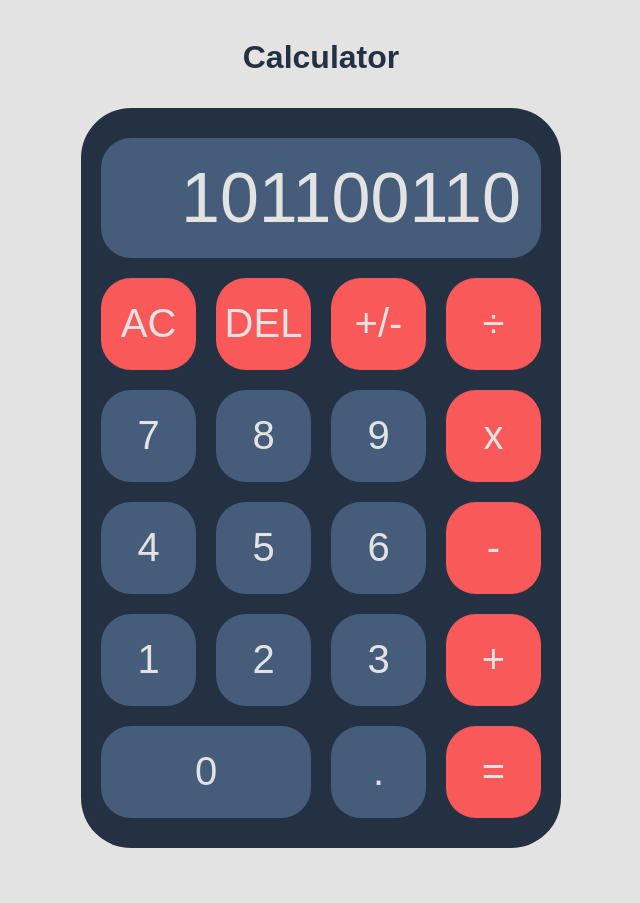
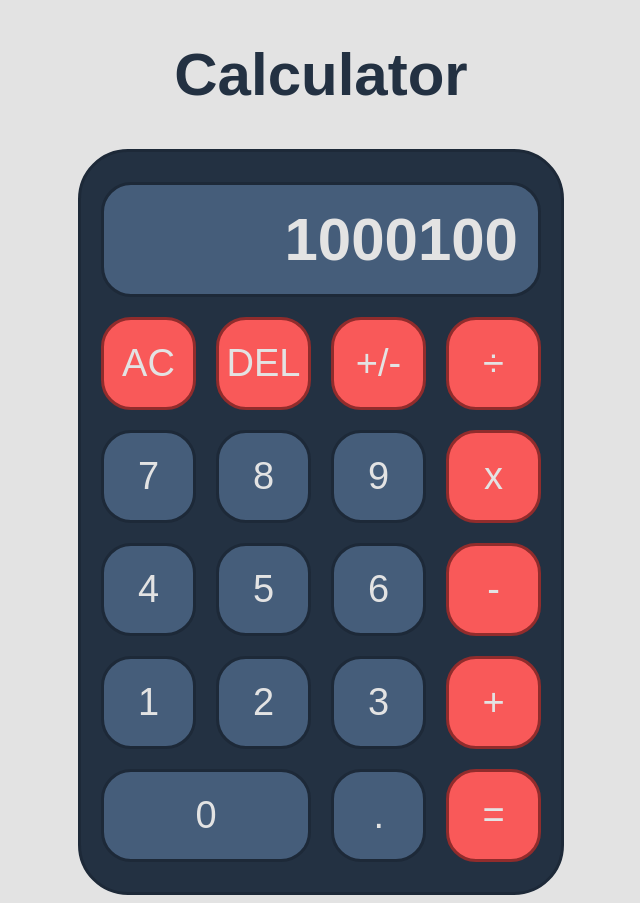
Before and after one commit to Cole-Donovan/calculator, a plain HTML site: page index.html in a window 1280 px wide. Shown: the whole page, without its empty margins (319-959 px from the left). Before the commit the page ends 856 px from the top, so only its background shows below. Drawn offline with Linux system fonts and the light colour scheme.

Commit message:
Minor style changes
Flexbox size adjustments, font and border adjustments

```diff
--- a/calculator.js
+++ b/calculator.js
@@ -0,0 +1,10 @@
+const buttons = document.getElementsByClassName('button-box');
+
+buttons.addEventListener('mouseover', function (e) {
+    e.target.style.background = '#6643b5';
+});
+
+for (let i = 0; i < array.length; i++) {
+    const element = array[i];
+
+}
--- a/index.html
+++ b/index.html
@@ -9,38 +9,41 @@
 </head>
 <body>
     <h1 id="title">Calculator</h1>
+
     <div id="calculator-container">
-        <div id="display-container">101100110</div>
-
+        <!-- display -->
+        <div id="display-container">1000100</div>
+        <!-- row 1 -->
         <div class="row-container">
             <button class="button-box">AC</button>
             <button class="button-box">DEL</button>
             <button class="button-box">+/-</button>
             <button class="button-box">&#247</button>
         </div>
-
+        <!-- row 2 -->
         <div class="row-container">
             <button class="button-box grey">7</button>
             <button class="button-box grey">8</button>
             <button class="button-box grey">9</button>
             <button class="button-box">x</button>
         </div>
-
+        <!-- row 3 -->
         <div class="row-container">
             <button class="button-box grey">4</button>
             <button class="button-box grey">5</button>
             <button class="button-box grey">6</button>
             <button class="button-box">-</button>
         </div>
-
+        <!-- row 4 -->
         <div class="row-container">
             <button class="button-box grey">1</button>
             <button class="button-box grey">2</button>
             <button class="button-box grey">3</button>
             <button class="button-box">+</button>
         </div>
+        <!-- row 5 -->
         <div class="row-container">
-            <button id="zero-button" class="grey">0</button>
+            <button class="zero-button grey button-box">0</button>
             <button class="button-box grey">.</button>
             <button class="button-box">=</button>
         </div>
--- a/styles.css
+++ b/styles.css
@@ -2,16 +2,16 @@
 body {
     background-color: #e3e3e3;
     color: #e3e3e3;
-    padding-top: 10px;
     font-family: Arial, sans-serif;
 }
 
 #title {
     color: #233142;
     text-align: center;
-    padding-bottom: 10px;
+    font-size: 60px;
 }
 
+/* contains display and buttons */
 #calculator-container {
     display: flex;
     flex: 1 1 auto;
@@ -25,20 +25,25 @@ body {
     flex-direction: column;
     padding-top: 10px;
     padding-bottom: 10px;
+    border: 3px solid #1d2938;
 }
 
+/* where output is displayed */
 #display-container {
+    font-weight: bold;
     background-color: #455d7a;
     height: 120px;
     width: 440px;
     border-radius: 30px;
     margin: 20px;
-    font-size: 70px;
+    font-size: 60px;
     padding: 20px;
     box-sizing: border-box;
+    border: 3px solid #1d2938;
     text-align: right;
 }
 
+/* used for 5 rows of buttons */
 .row-container {
     height: 110px;
     width: 460px;
@@ -49,27 +54,23 @@ body {
 }
 
 .button-box {
+    border: 3px solid #912c2c;
     background-color: #f95959;
     color: #e3e3e3;
-    border: none;
     border-radius: 30px;
     height: auto;
     flex: 1 0 0;
-    font-size: 40px;
+    font-size: 38px;
     margin-right: 20px;
 }
 
+/* overrides button color to grey */
 .grey {
     background-color: #455d7a !important;
+    border: 3px solid #1d2938;
 }
 
-#zero-button {
-    background-color: #f95959;
-    color: #e3e3e3;
-    border: none;
-    border-radius: 30px;
-    height: auto;
-    font-size: 40px;
-    margin-right: 20px;
-    width: 210px;
+/* zero is bigger than other buttons */
+.zero-button {
+    flex-grow: 2.5;
 }
```
